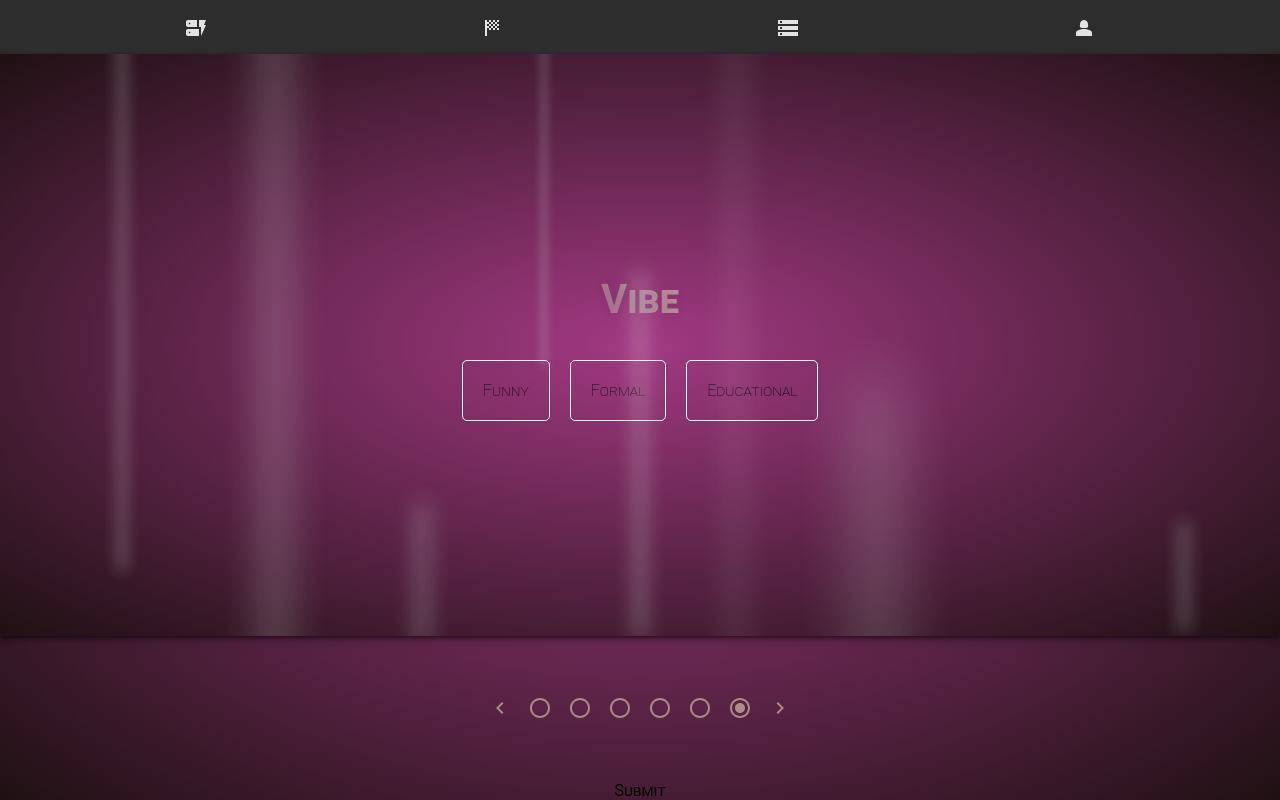
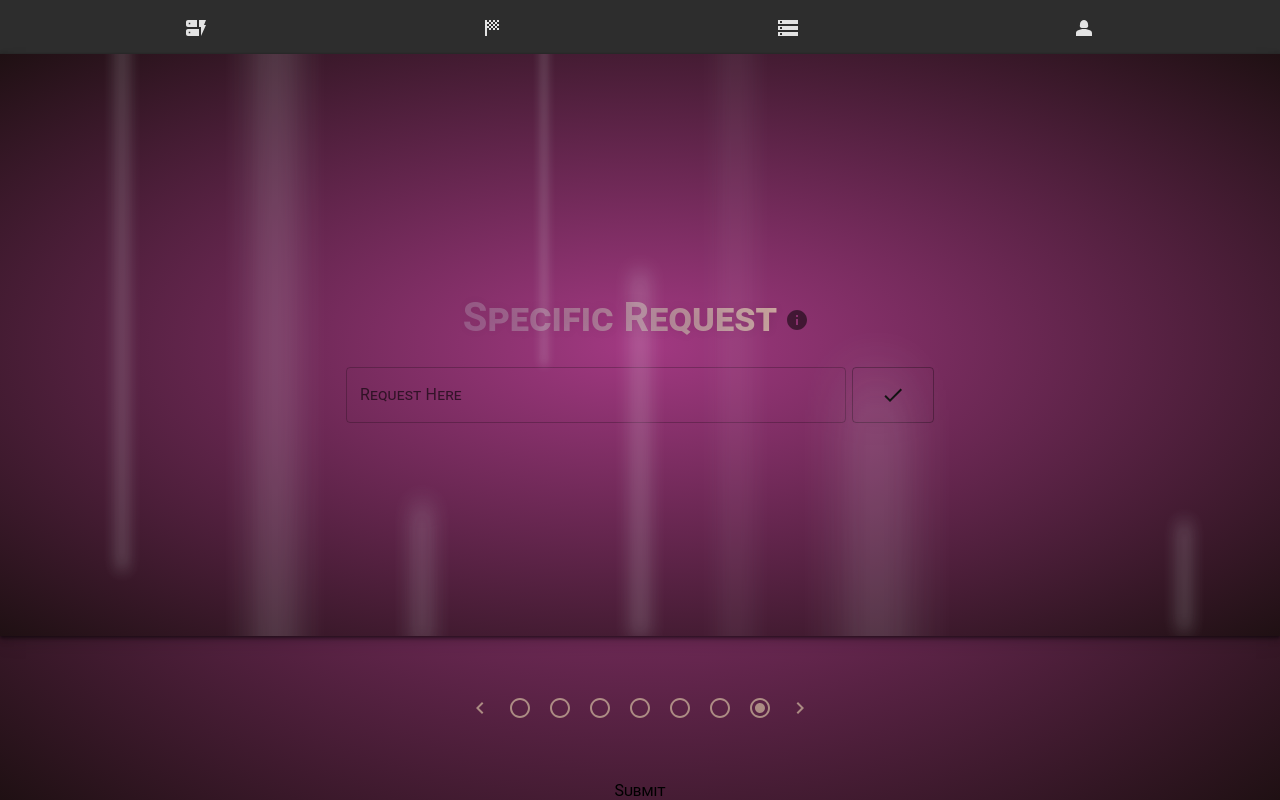
Before and after one commit to benjamin-forkcast/QuizWizard, a React (Create React App) app in the folder frontend-martin/quizmaker/: page / in a window 1280 px wide. Both pictures are taken after a click on the button 500 px from the left and 708 px from the top of the page. Built offline with nearby package versions, Linux system fonts and the light colour scheme.

Commit message:
Added Specific Request form, and modified similar form

```diff
--- a/frontend-martin/quizmaker/src/components/Forms/Form3/Form3View.tsx
+++ b/frontend-martin/quizmaker/src/components/Forms/Form3/Form3View.tsx
@@ -5,6 +5,7 @@ import { motion } from "framer-motion";
 import Autocomplete from '@mui/material/Autocomplete';
 import TextField from '@mui/material/TextField';
 import CheckIcon from '@mui/icons-material/Check';
+import EditIcon from '@mui/icons-material/Edit';
 
 import './Form3.css';
 
@@ -36,6 +37,10 @@ export default function Form3View() {
 
     if (countries.includes(country) && !countrySet) {
       setCountrySet(true);
+      setInvalidSelection(false);
+    } else if (countrySet) {
+      setCountrySet(false);
+      setCountry("");
       setInvalidSelection(false);
     } else {
       setInvalidSelection(true);
@@ -74,7 +79,7 @@ export default function Form3View() {
         key={3}
         initial={{ opacity: 0, scale: 0.7 }}
         animate={{ opacity: 1 , scale: [0.8, 0.9, 1.03, 1] }} transition={{ duration: 0.5 }}>{country}</motion.div>}
-        <div className={`${countrySet ? 'checkBoxClicked':'checkBox'} ${invalidSelection ? 'invalid-selection' : ''}`} onClick={selectCountry}><CheckIcon/></div>
+        <div className={`${countrySet ? 'checkBoxClicked':'checkBox'} ${invalidSelection ? 'invalid-selection' : ''}`} onClick={selectCountry}>{!countrySet ? <CheckIcon/> : <EditIcon/>}</div>
       </div>
     </div>
 );
--- /dev/null
+++ b/frontend-martin/quizmaker/src/components/Forms/Form7/Form7.css
@@ -0,0 +1,68 @@
+.form7 {
+    display: flex;
+    flex-direction: row;
+}
+
+.info {
+    font-size: 20px;
+    font-style: italic;
+    border: var(--border);
+    border-radius: 6px;
+    /*multiline if text overflows*/
+    white-space: pre-wrap;
+    width: 580px;
+
+}
+
+.setRequest {
+    display: flex;
+    justify-content: center;
+    align-items: center;
+    width: 500px;
+    min-height: 56px;
+    border: 1px solid rgb(77, 77, 77, 0.5);
+    border-radius: 4px;
+    font-weight: 400;
+    font-size: 25px;
+    text-shadow: 0px 0px 10px rgba(103, 25, 221, 0.2);
+    background-color: var(--green);
+    padding: 6px;
+}
+
+.checkBox {
+    display: flex;
+    border: var(--border);
+    border-radius: 4px;
+    margin-left: 6px;
+    width: 80px;
+    justify-content: center;
+    align-items: center;
+    transition: 0.5s;
+  }
+
+  .checkBox:hover {
+    background-color: var(--green);
+    transform: scale3d(1.1, 1, 1);
+  }
+
+  .checkBoxClicked {
+    display: flex;
+    border: 1px solid rgba(0, 0, 0, 0.301);
+    border-radius: 4px;
+    margin-left: 6px;
+    width: 80px;
+    justify-content: center;
+    align-items: center;
+    background-color: var(--green);
+    transition: 0.5s;
+  }
+
+  @keyframes flicker {
+    0% { background-color: initial; }
+    50% { background-color: var(--red); }
+    100% { background-color: initial; }
+  }
+
+  .invalid-selection {
+    animation: flicker 0.5s ease-in-out;
+  }
--- /dev/null
+++ b/frontend-martin/quizmaker/src/components/Forms/Form7/Form7View.tsx
@@ -0,0 +1,86 @@
+import React from "react";
+import { NavLink } from "react-router-dom";
+import { AnimatePresence, motion } from "framer-motion";
+import "./Form7.css";
+
+import TextField from "@mui/material/TextField";
+import CheckIcon from '@mui/icons-material/Check';
+import EditIcon from '@mui/icons-material/Edit';
+import IconButton from '@mui/material/IconButton';
+import InfoIcon from '@mui/icons-material/Info';
+
+
+export default function Form2View() {
+  const [request, setRequest] = React.useState("");
+  const [requestSet, setRequestSet] = React.useState<boolean>(false);
+  const [invalidSelection, setInvalidSelection] = React.useState(false);
+  const [showInfo, setShowInfo] = React.useState(false);
+  const invalidSelectionTimeout = React.useRef<NodeJS.Timeout | null>(null);
+
+  const handleRequestChange = (event: React.ChangeEvent<HTMLInputElement>) => {
+    setRequest(event.target.value);
+  };
+
+  const selectRequest = (
+    event: React.MouseEvent<HTMLDivElement, MouseEvent>
+  ) => {
+
+    // Clear the previous timeout to avoid memory leak
+    if (invalidSelectionTimeout.current) clearTimeout(invalidSelectionTimeout.current);
+
+    if (request && !requestSet) {
+      setRequestSet(true);
+      setInvalidSelection(false);
+    } else if (requestSet) {
+        setRequestSet(false);
+        setRequest("");
+        setInvalidSelection(false);
+    } else {
+      setInvalidSelection(true);
+      invalidSelectionTimeout.current = setTimeout(() => {
+        setInvalidSelection(false);
+      }
+      , 500);
+
+    }
+  }
+
+  // Clear the timeout when the component is unmounted to avoid memory leak
+  React.useEffect(() => {
+    return () => {
+      if (invalidSelectionTimeout.current) clearTimeout(invalidSelectionTimeout.current);
+    }
+  }, []);
+
+    const getInfo = () => {
+        if (showInfo) {
+            setShowInfo(false)
+        } else {
+            setShowInfo(true)
+        }
+    }
+
+  return (
+    <div>
+      <div>
+        <h1 style={{ textAlign: "center" }}>Specific Request<IconButton><InfoIcon onClick={getInfo}/></IconButton>{showInfo ? <motion.p className='info' initial={{ scale: 0.1 }} animate={{ scale: 1 }} exit={{ scale: 0.1 }}>E.g. "Include LoTR references" or "At least one question about The Eiffel Tower"</motion.p> : ""}</h1>
+        <div className="form7">
+          {!requestSet ? <TextField
+            id="outlined-multiline-flexible"
+            label="Request Here"
+            multiline
+            value={request}
+            onChange={handleRequestChange}
+            sx={{ width: "500px" }}
+          /> :
+          <motion.div
+          key={7}
+          className="setRequest"
+          initial={{ opacity: 0, scale: 0.7 }}
+        animate={{ opacity: 1 , scale: [0.8, 0.9, 1.03, 1] }} transition={{ duration: 0.5 }}>{request}</motion.div>}
+          <div className={`${requestSet ? 'checkBoxClicked':'checkBox'} ${invalidSelection ? 'invalid-selection' : ''}`} onClick={selectRequest}>{!requestSet ? <CheckIcon/> : <EditIcon/>}</div>
+        </div>
+      </div>
+    </div>
+  );
+}
--- a/frontend-martin/quizmaker/src/components/Forms/FormPresenter.tsx
+++ b/frontend-martin/quizmaker/src/components/Forms/FormPresenter.tsx
@@ -8,6 +8,7 @@ import Form3View from "./Form3/Form3View";
 import Form4View from "./Form4/Form4View";
 import Form5View from "./Form5/Form5View";
 import Form6View from "./Form6/Form6View";
+import Form7View from "./Form7/Form7View";
 
 import DynamicFormIcon from '@mui/icons-material/DynamicForm';
 import SportsScoreIcon from '@mui/icons-material/SportsScore';
@@ -32,6 +33,7 @@ export default function FormPresenter() {
   const [form4IsVisible, setForm4IsVisible] = useState(false);
   const [form5IsVisible, setForm5IsVisible] = useState(false);
   const [form6IsVisible, setForm6IsVisible] = useState(false);
+  const [form7IsVisible, setForm7IsVisible] = useState(false);
   const [exitAnimation, setExitAnimation] = useState(-300);
   const [currentForm, setCurrentForm] = useState(1);
   // let exitAnimation : number = -300;
@@ -60,6 +62,10 @@ export default function FormPresenter() {
       setCurrentForm(6);
     } else if (form6IsVisible) {
       setForm6IsVisible(false);
+      setForm7IsVisible(true);
+      setCurrentForm(7);
+    } else if (form7IsVisible) {
+      setForm7IsVisible(false);
       setForm1IsVisible(true);
       setCurrentForm(1);
     }
@@ -69,8 +75,8 @@ export default function FormPresenter() {
     setExitAnimation(-300);
     if (form1IsVisible) {
       setForm1IsVisible(false);
-      setForm6IsVisible(true);
-      setCurrentForm(6);
+      setForm7IsVisible(true);
+      setCurrentForm(7);
     } else if (form2IsVisible) {
       setForm2IsVisible(false);
       setForm1IsVisible(true);
@@ -91,6 +97,10 @@ export default function FormPresenter() {
       setForm6IsVisible(false);
       setForm5IsVisible(true);
       setCurrentForm(5);
+    } else if (form7IsVisible) {
+      setForm7IsVisible(false);
+      setForm6IsVisible(true);
+      setCurrentForm(6);
     }
   }
 
@@ -107,6 +117,7 @@ export default function FormPresenter() {
       setForm4IsVisible(false);
       setForm5IsVisible(false);
       setForm6IsVisible(false);
+      setForm7IsVisible(false);
       setCurrentForm(1);
     } else if (formNumber === 2) {
       setForm1IsVisible(false);
@@ -115,6 +126,7 @@ export default function FormPresenter() {
       setForm4IsVisible(false);
       setForm5IsVisible(false);
       setForm6IsVisible(false);
+      setForm7IsVisible(false);
       setCurrentForm(2);
     } else if (formNumber === 3) {
       setForm1IsVisible(false);
@@ -123,6 +135,7 @@ export default function FormPresenter() {
       setForm4IsVisible(false);
       setForm5IsVisible(false);
       setForm6IsVisible(false);
+      setForm7IsVisible(false);
       setCurrentForm(3);
     } else if (formNumber === 4) {
       setForm1IsVisible(false);
@@ -131,6 +144,7 @@ export default function FormPresenter() {
       setForm4IsVisible(true);
       setForm5IsVisible(false);
       setForm6IsVisible(false);
+      setForm7IsVisible(false);
       setCurrentForm(4);
     } else if (formNumber === 5) {
       setForm1IsVisible(false);
@@ -139,6 +153,7 @@ export default function FormPresenter() {
       setForm4IsVisible(false);
       setForm5IsVisible(true);
       setForm6IsVisible(false);
+      setForm7IsVisible(false);
       setCurrentForm(5);
     } else if (formNumber === 6) {
       setForm1IsVisible(false);
@@ -147,7 +162,17 @@ export default function FormPresenter() {
       setForm4IsVisible(false);
       setForm5IsVisible(false);
       setForm6IsVisible(true);
+      setForm7IsVisible(false);
       setCurrentForm(6);
+    } else if (formNumber === 7) {
+      setForm1IsVisible(false);
+      setForm2IsVisible(false);
+      setForm3IsVisible(false);
+      setForm4IsVisible(false);
+      setForm5IsVisible(false);
+      setForm6IsVisible(false);
+      setForm7IsVisible(true);
+      setCurrentForm(7);
     }
   }
 
@@ -267,6 +292,17 @@ export default function FormPresenter() {
               <Form6View/>
             </motion.div>
           )}
+          {form7IsVisible && (
+            <motion.div
+              key={7}
+              initial={{ x: exitAnimation, opacity: 0 }}
+              animate={{ x: 0, opacity: 1 }}
+              exit={{ opacity: 0 }}
+              className="questions"
+            >
+              <Form7View/>
+            </motion.div>
+          )}
         </AnimatePresence>
         <div className='light x1'></div>
         <div className='light x2'></div>
@@ -286,6 +322,7 @@ export default function FormPresenter() {
         <IconButton aria-label="navigate-4th">{currentForm===4&&<RadioButtonCheckedIcon/> || <RadioButtonUncheckedIcon onClick={(event) => toggleForm(4)}/>}</IconButton>
         <IconButton aria-label="navigate-5th">{currentForm===5&&<RadioButtonCheckedIcon/> || <RadioButtonUncheckedIcon onClick={(event) => toggleForm(5)}/>}</IconButton>
         <IconButton aria-label="navigate-6th">{currentForm===6&&<RadioButtonCheckedIcon/> || <RadioButtonUncheckedIcon onClick={(event) => toggleForm(6)}/>}</IconButton>
+        <IconButton aria-label="navigate-7th">{currentForm===7&&<RadioButtonCheckedIcon/> || <RadioButtonUncheckedIcon onClick={(event) => toggleForm(7)}/>}</IconButton>
         <IconButton aria-label="navigate-right"><ChevronRightIcon onClick={toggleForward}/></IconButton>
       </div>
       <div>
```
